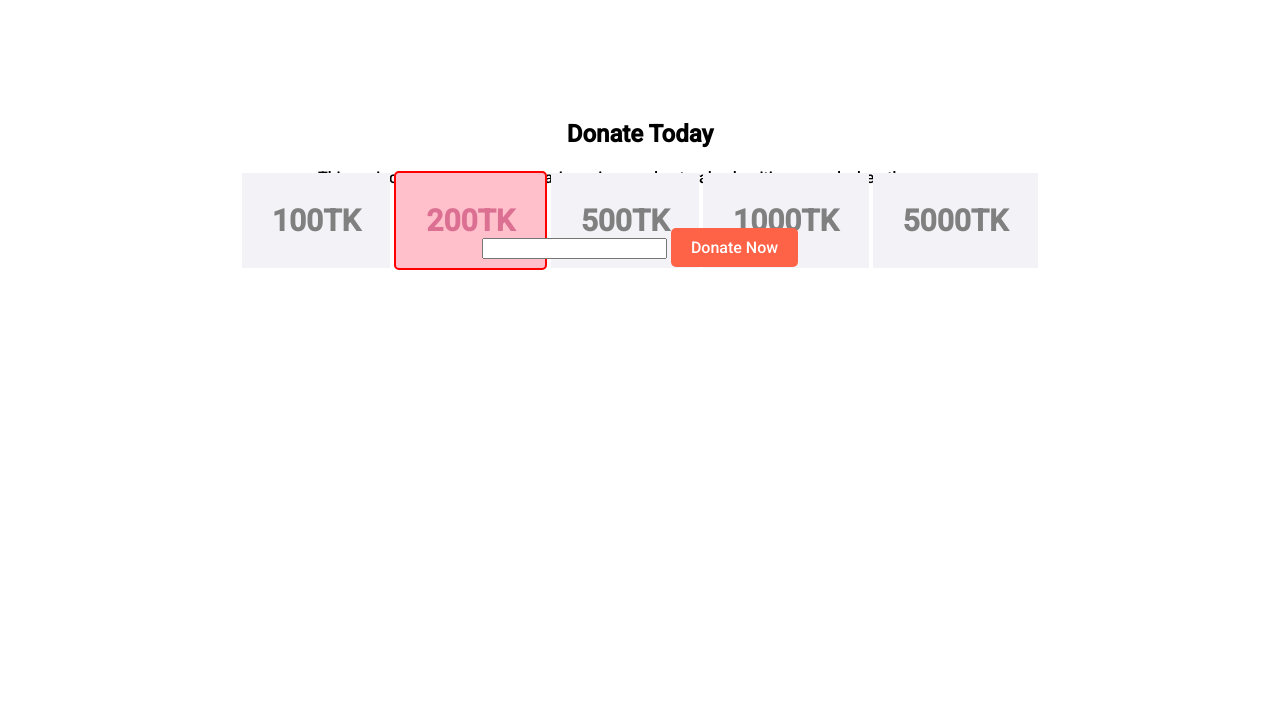
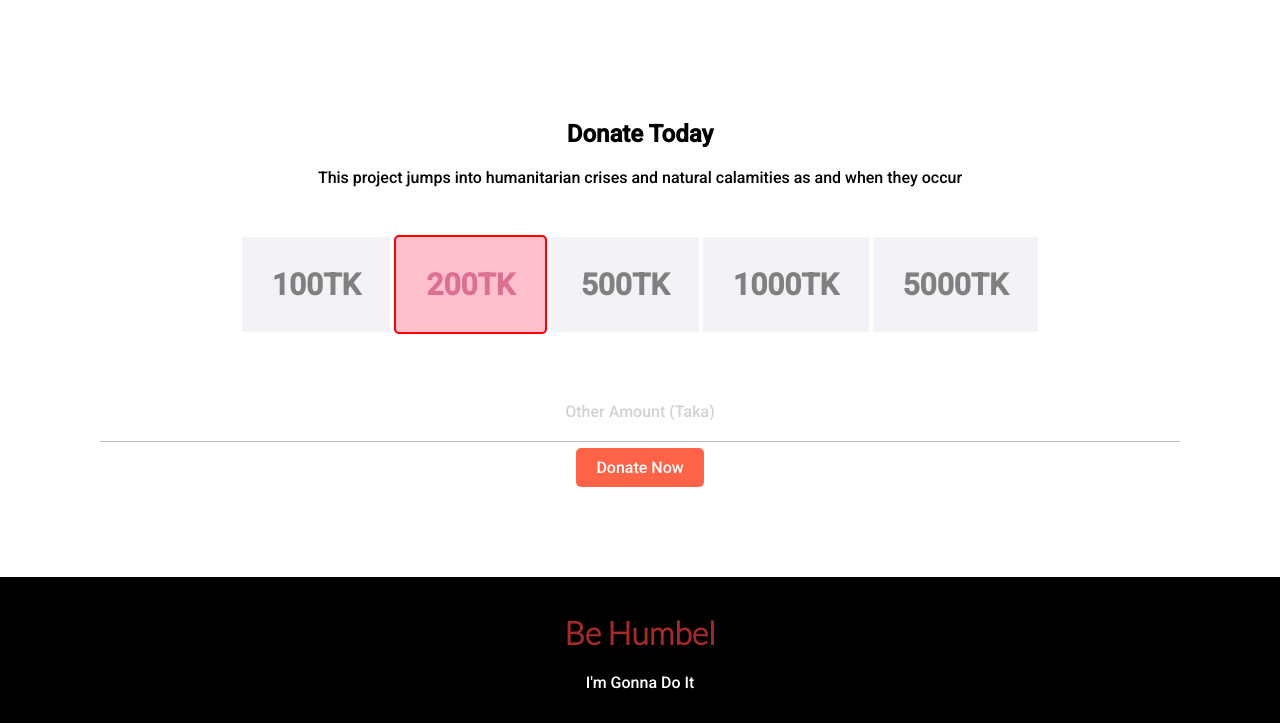
Before and after one commit to Obaida116/donate-today, a plain HTML site: page index.html in a window 1280 px wide. Shown: the part 389-1112 px from the top of the page. Before the commit the page ends 800 px from the top, so only its background shows below. Drawn offline with Linux system fonts and the light colour scheme.

Commit message:
footer complete

```diff
--- a/index.html
+++ b/index.html
@@ -5,6 +5,9 @@
     <meta http-equiv="X-UA-Compatible" content="IE=edge">
     <meta name="viewport" content="width=device-width, initial-scale=1.0">
     <title>Donate Today</title>
+    <link rel="preconnect" href="https://fonts.googleapis.com">
+    <link rel="preconnect" href="https://fonts.gstatic.com" crossorigin>
+    <link href="https://fonts.googleapis.com/css2?family=Lato:wght@300&family=Roboto:wght@500&display=swap" rel="stylesheet">
     <link rel="preconnect" href="https://fonts.googleapis.com">
     <link rel="preconnect" href="https://fonts.gstatic.com" crossorigin>
     <link href="https://fonts.googleapis.com/css2?family=Lato:wght@300&family=Roboto:wght@500&display=swap" rel="stylesheet">
@@ -18,7 +21,7 @@
         <a class="link-button" href="">Donate Now</a>
     </section>
     <section class="donate-today">
-        <div>
+        <div class="donate-today-header">
             <h1>Donate Today</h1>
             <p> This project jumps into humanitarian crises and natural calamities as and when they occur </p>
         </div>
@@ -29,10 +32,14 @@
             <a href="">1000TK</a>
             <a href="">5000TK</a>
         </div>
-        <div>
-            <input type="Other Amount (Taka)">
+        <div class="submit-amount">
+            <p>Other Amount (Taka)</p>
             <a class="link-button" href="">Donate Now</a>
         </div>
     </section>
 </body>
+<footer class="footer">
+    <h1>Be Humbel</h1>
+    <p>I'm Gonna Do It</p>
+</footer>
 </html>
--- a/style.css
+++ b/style.css
@@ -22,6 +22,9 @@ body{
     text-align: center;
     padding: 100px;
 }
+.donate-amount{
+    margin-bottom: 80px;
+}
 .donate-amount a{
     text-decoration: none;
     background-color: rgb(242, 242, 247);
@@ -36,3 +39,25 @@ body{
     background-color: pink;
     color: palevioletred;
 }
+.donate-today-header{
+    margin-bottom: 80px;
+}
+.submit-amount p{
+    padding: 20px 50px;
+    border-bottom: 1px solid rgb(192, 190, 190);
+    color: rgb(214, 209, 209);
+}
+
+.footer{
+    background-color: black;
+    text-align: center;
+    padding: 15px 0;
+}
+.footer h1{
+    color: brown;
+    font-family: 'Roboto', sans-serif;
+    font-family: 'Lato', sans-serif;
+}
+.footer p{
+    color:white;
+}
```
